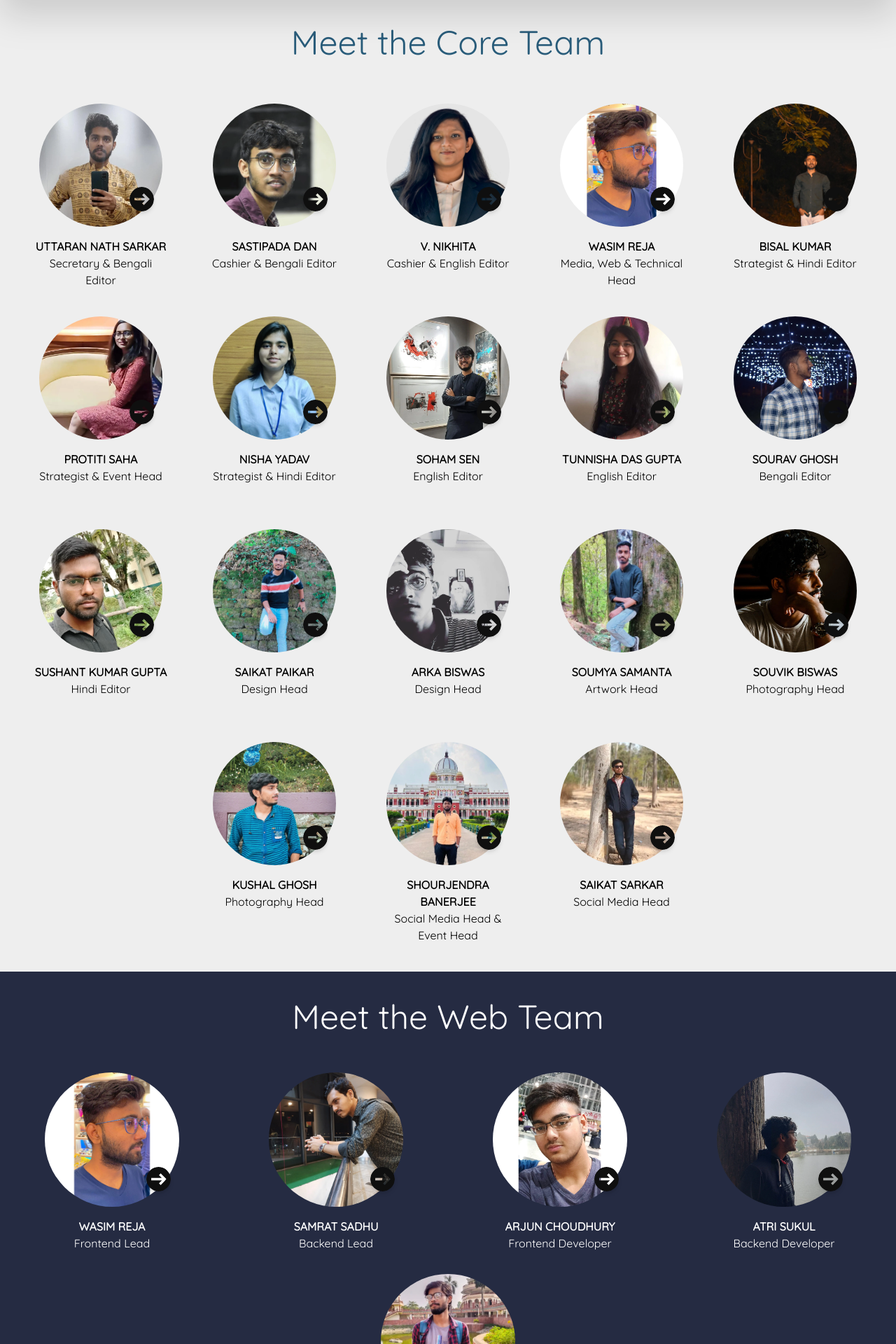
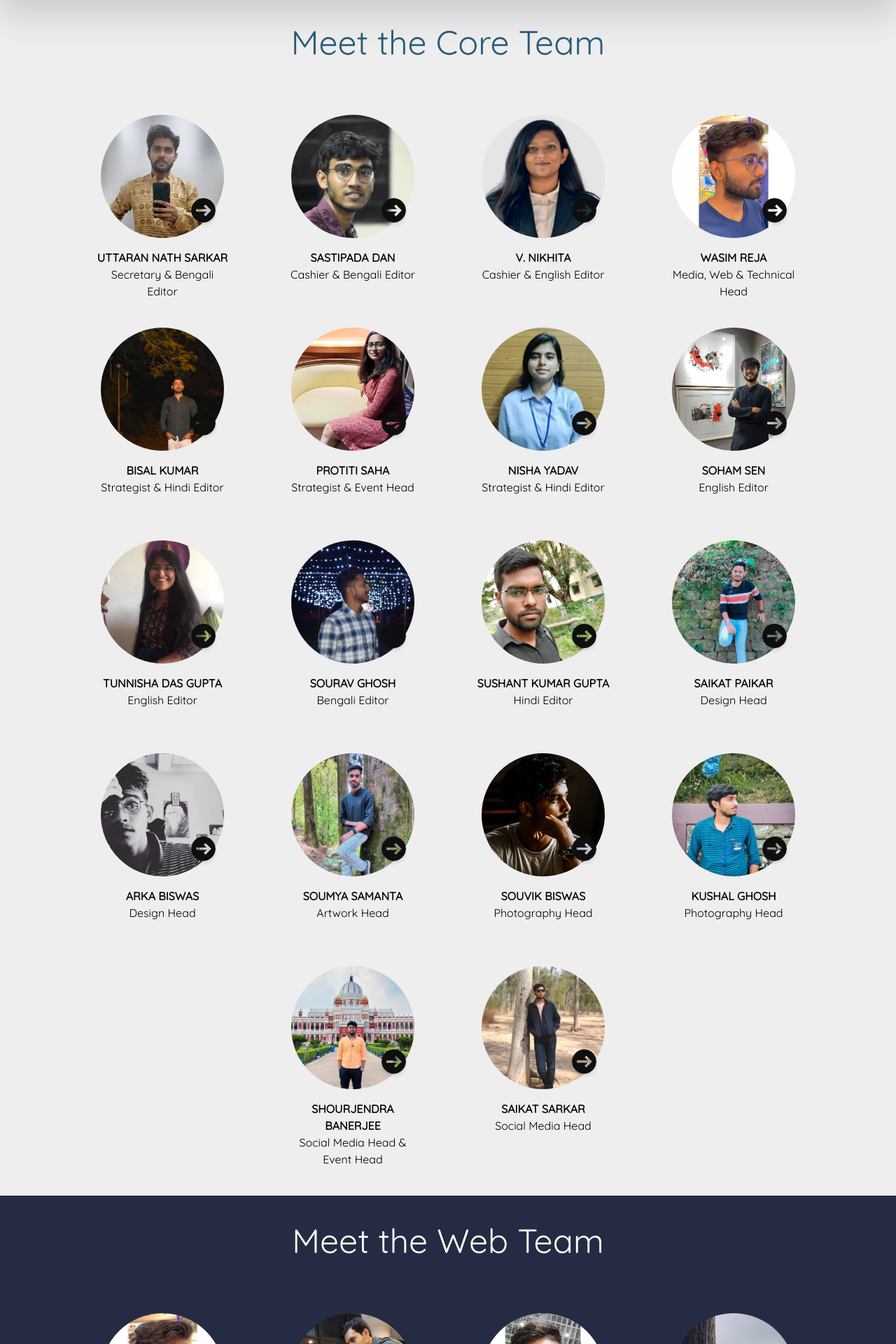
Before and after one commit to wasimreja/pandulipi-jgec, a React (Create React App) app: page /team in a window 1280 px wide. Shown: the part 100-2020 px from the top of the page at 70% size. Built offline with nearby package versions, Linux system fonts and the light colour scheme; no server answers.

Commit message:
minor fixes

```diff
--- a/src/components/BlogPage/BlogPage.jsx
+++ b/src/components/BlogPage/BlogPage.jsx
@@ -46,7 +46,7 @@ const BlogPage = () => {
 
   return (
     <div id="canvas" className="min-h-screen">
-      <h1 className="text-center text-5xl pt-10 pl-10 pr-10 text-[#fff]">
+      <h1 className="text-center text-5xl p-10 pl-10 pr-10 text-[#fff]">
         Blogs
       </h1>
       <div className="blogNav flex flex-col items-center justify-center m-10">
@@ -74,7 +74,7 @@ const BlogPage = () => {
         </form>
         <NavLink
           to="/createblog"
-          className="text-white text-xl mt-5 border-2 px-8 py-1.5 rounded-full border-white flex items-center hover:scale-110 transition-all hover:bg-white hover:text-[#224e68]"
+          className="text-white text-xl mt-10 border-2 px-8 py-1.5 rounded-full border-white flex items-center hover:scale-110 transition-all hover:bg-white hover:text-[#224e68]"
         >
           Create Blog
         </NavLink>
--- a/src/components/ContactUs.jsx
+++ b/src/components/ContactUs.jsx
@@ -3,12 +3,12 @@ import React from "react";
 function ContactUs() {
   return (
     <div className="bg-[#EEEEEE] flex flex-col items-center justify-center min-h-[80vh] ">
-      <h2 className="text-center text-5xl xl:text-6xl p-10 text-[#295C7A]">
+      <h2 className="text-center text-5xl p-10 text-[#295C7A]">
         Contact Us
       </h2>
 
       <div className="flex w-4/5 xl:w-3/5 flex-col justify-center items-start md:flex-row">
-        <div className=" text-[#295C7A] flex md:mt-11">
+        <div className=" text-[#295C7A] flex mt-10">
           <div className="md:mx-24 flex flex-col gap-y-3">
             <div className="flex items-center">
               <svg
--- a/src/components/Team/CoreTeam2k23.jsx
+++ b/src/components/Team/CoreTeam2k23.jsx
@@ -127,15 +127,15 @@ const CoreTeam = () => {
 
   return (
     <div className="bg-[#EEEEEE]">
-      <h1 className="text-center text-5xl p-10 pb-16 text-[#295C7A]">
+      <h1 className="text-center text-5xl p-10 text-[#295C7A]">
         Meet the Core Team
       </h1>
       <div>
-        <div className="flex max-w-7xl mx-auto justify-center items-center flex-wrap gap-x-20 pb-10 gap-y-4 px-10">
+        <div className="flex max-w-8xl mx-auto justify-center items-center flex-wrap gap-x-20 gap-y-4 p-10">
           {coreTeamDetails.map((details, ind) => (
             <div
               key={ind}
-              className="flex flex-col items-center justify-start w-48 h-72 gap-4 "
+              className="flex flex-col items-center justify-start w-48 h-72 gap-4"
             >
               <div className="relative ">
                 <img
@@ -143,14 +143,14 @@ const CoreTeam = () => {
                   width={150}
                   src={details.imgLink}
                   alt={details.name}
-                  className="rounded-full mx-auto  w-44 h-44 "
+                  className="rounded-full mx-auto w-44 h-44"
                 />
                 <button
                   onClick={() => {
                     setShow(true);
                     setCurrentInd(ind);
                   }}
-                  className="absolute bottom-4 right-[-3px] rounded-full py-[6px] px-[15px] bg-transparent "
+                  className="absolute bottom-4 right-[-3px] rounded-full py-[6px] px-[15px] bg-transparent"
                 >
                   <svg
                     xmlns="http://www.w3.org/2000/svg"
--- a/src/components/Team/CoreTeam2k24.jsx
+++ b/src/components/Team/CoreTeam2k24.jsx
@@ -171,15 +171,15 @@ const CoreTeam = () => {
 
   return (
     <div className="bg-[#EEEEEE] w-full">
-      <h1 className="text-center text-5xl p-10 pb-16 text-[#295C7A]">
+      <h1 className="text-center text-5xl p-10 text-[#295C7A]">
         Meet the Core Team
       </h1>
       <div>
-        <div className="flex max-w-7xl mx-auto justify-center items-center flex-wrap gap-x-14 pb-10 gap-y-4 px-10">
+        <div className="flex max-w-8xl mx-auto justify-center items-center flex-wrap gap-x-20 gap-y-4 p-10">
           {coreTeamDetails.map((details, ind) => (
             <div
               key={ind}
-              className="flex flex-col items-center justify-start w-48 h-72 gap-4 "
+              className="flex flex-col items-center justify-start w-48 h-72 gap-4"
             >
               <div className="relative ">
                 <img
@@ -187,7 +187,7 @@ const CoreTeam = () => {
                   width={150}
                   src={details.imgLink}
                   alt={details.name}
-                  className="rounded-full  mx-auto  w-44 h-44 "
+                  className="rounded-full mx-auto w-44 h-44"
                 />
                 <button
                   onClick={() => {
--- a/src/components/Team/WebTeam.jsx
+++ b/src/components/Team/WebTeam.jsx
@@ -59,16 +59,16 @@ const WebTeam = () => {
         Meet the Web Team
       </h1>
       <div>
-        <div className="flex justify-center items-center flex-wrap gap-x-32 gap-y-8 px-10 pb-10 mt-4">
+        <div className="flex max-w-8xl mx-auto justify-center items-center flex-wrap gap-x-20 gap-y-4 p-10">
           {webTeamDetails.map((details, ind) => (
-            <div key={ind} className="flex flex-col items-center gap-4">
+            <div key={ind} className="flex flex-col items-center justify-start w-48 h-72 gap-4">
               <div className="relative">
                 <img
                   height={150}
                   width={150}
                   src={details.imgLink}
                   alt={details.name}
-                  className="rounded-full mx-auto  w-48 h-48"
+                  className="rounded-full mx-auto w-44 h-44"
                 />
                 <button
                   onClick={() => {
--- a/src/components/eLibrary/Library.jsx
+++ b/src/components/eLibrary/Library.jsx
@@ -7,7 +7,7 @@ const Library = () => {
   return (
     <div id="canvas">
       <h1 className="text-center text-5xl p-10 text-[#fff]">E-Library</h1>
-      <div className="flex flex-wrap justify-center mb-10">
+      <div className="flex flex-wrap justify-center m-10">
         <a
           target="_blank"
           href="https://book-finder.onrender.com/"
```
